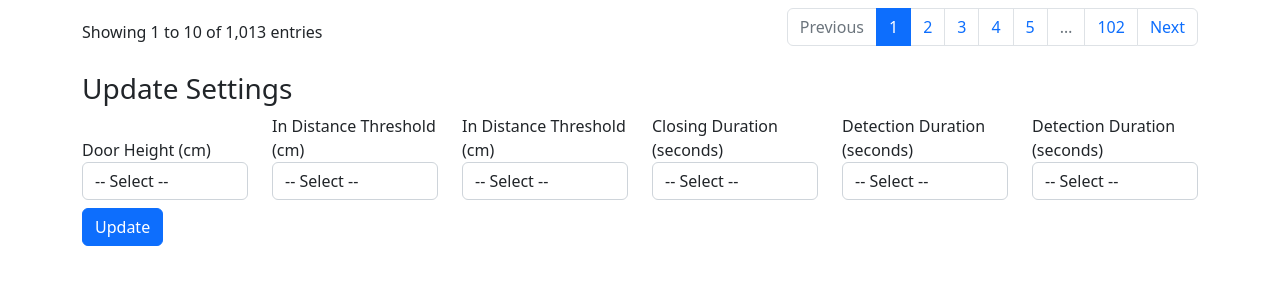
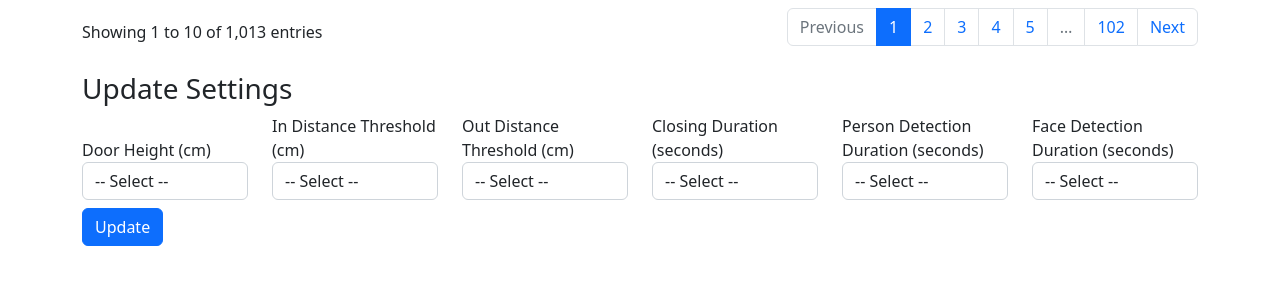
Before and after one commit to JohnChung2002/SmartHomePlus, a Flask app: template templates/smartdoor.html in a window 1280 px wide. Shown: the part 867-1161 px from the top of the page. Run offline with Flask 3, Linux system fonts and the light colour scheme; the template is opened without the code that fills it, so the values that code supplies are empty; parts of the project's set-up code (start-up, migrations or seed data) failed here and were passed over; some libraries are stand-ins or nearby versions.

Commit message:
Update smartdoor.html

```diff
--- a/templates/smartdoor.html
+++ b/templates/smartdoor.html
@@ -54,7 +54,7 @@
                 </select>
             </div>
             <div class="col-md-2">
-                <label for="out-distance-threshold">In Distance Threshold (cm)</label>
+                <label for="out-distance-threshold">Out Distance Threshold (cm)</label>
                 <select class="form-control" name="out-distance-threshold" id="out-distance-threshold">
                     <option disabled selected value>-- Select --</option>
                     <option value="30">30 cm</option>
@@ -83,7 +83,7 @@
                 </select>
             </div>
             <div class="col-md-2">
-                <label for="detection-duration">Detection Duration (seconds)</label>
+                <label for="detection-duration">Person Detection Duration (seconds)</label>
                 <select class="form-control" name="detection-duration" id="detection-duration">
                     <option disabled selected value>-- Select --</option>
                     <option value="3">3 seconds</option>
@@ -99,7 +99,7 @@
                 </select>
             </div>
             <div class="col-md-2">
-                <label for="face-detection-duration">Detection Duration (seconds)</label>
+                <label for="face-detection-duration">Face Detection Duration (seconds)</label>
                 <select class="form-control" name="face-detection-duration" id="face-detection-duration">
                     <option disabled selected value>-- Select --</option>
                     <option value="3">3 seconds</option>
```
